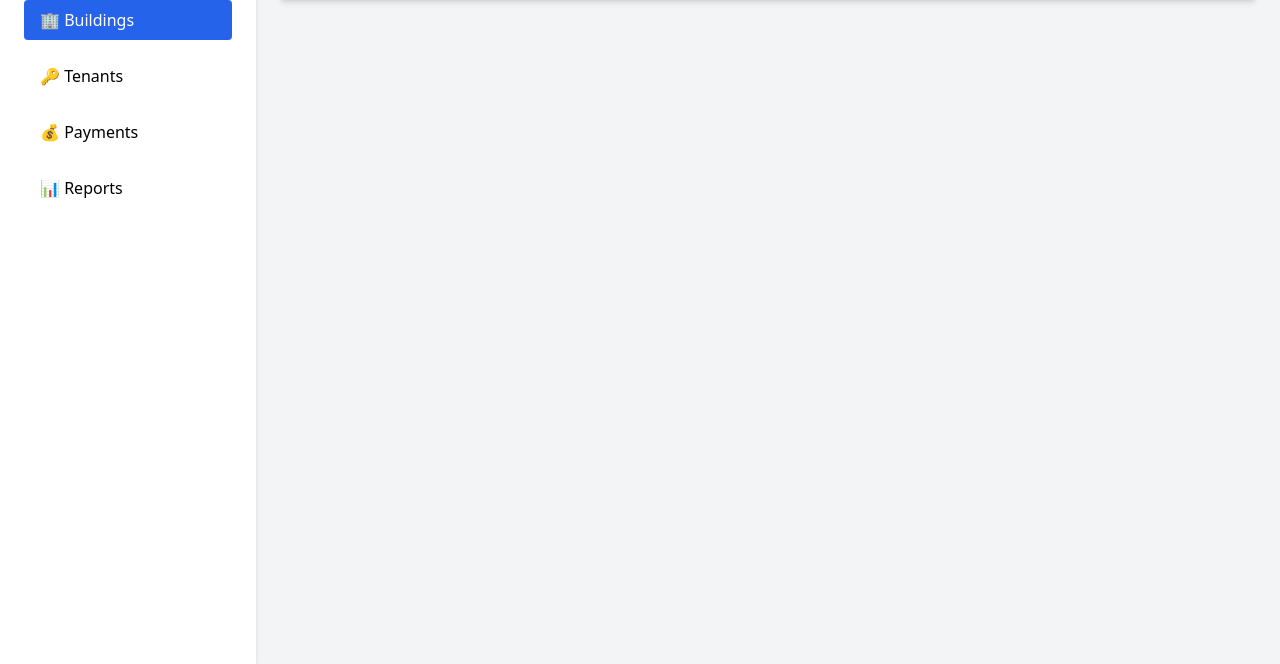
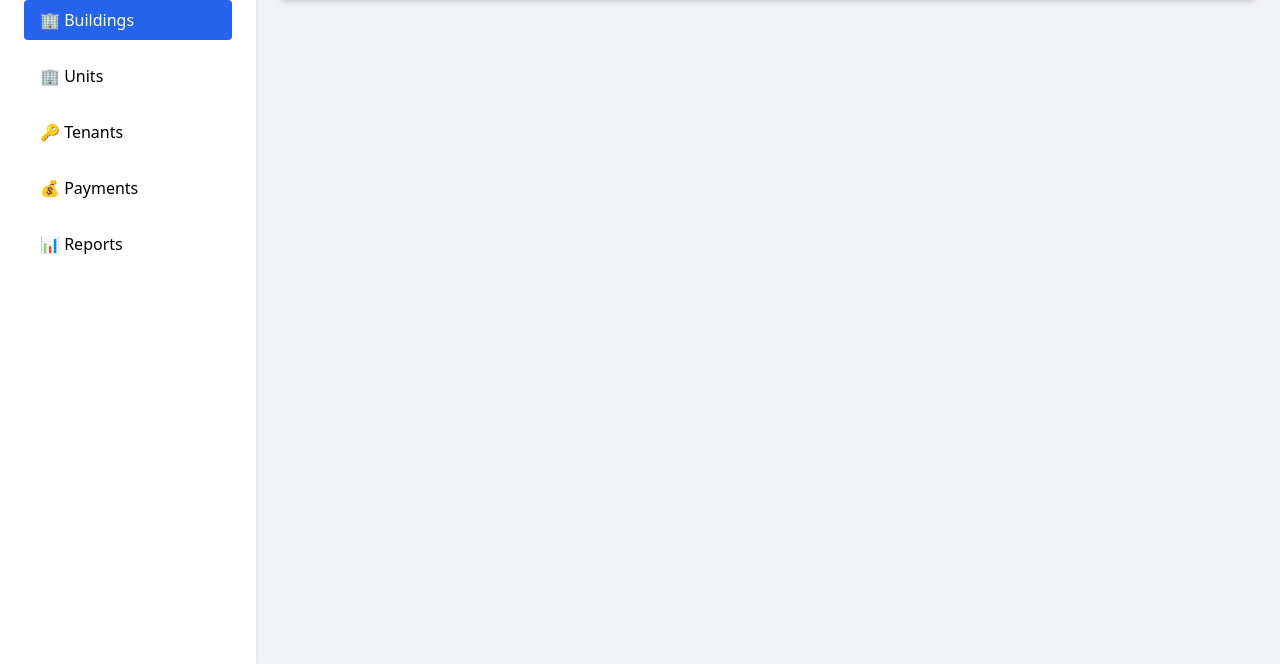
Before and after one commit to fkiarie/tolet_kenya_ps, a PHP site: page /tolet_kenya_ps/buildings.php in a window 1280 px wide. Shown: the part 208-872 px from the top of the page. Run offline with PHP 8.4, Linux system fonts and the light colour scheme; the visitor is signed in with stand-in values (Sample User, id 1); data that the repository does not hold is empty; some libraries are stand-ins or nearby versions.

Commit message:
Add units management link to the sidebar navigation

```diff
--- a/includes/header.php
+++ b/includes/header.php
@@ -43,6 +43,12 @@ $currentPage = basename($_SERVER['PHP_SELF']);
                     🏢 Buildings
                 </a>
             </li>
+             <li>
+                <a href="units.php"
+                    class="block px-4 py-2 rounded <?php echo $currentPage == 'units.php' ? 'bg-blue-600 text-white' : 'hover:bg-blue-100'; ?>">
+                    🏢 Units
+                </a>
+            </li>
             <li>
                 <a href="tenants.php"
                     class="block px-4 py-2 rounded <?php echo $currentPage == 'tenants.php' ? 'bg-blue-600 text-white' : 'hover:bg-blue-100'; ?>">
```
